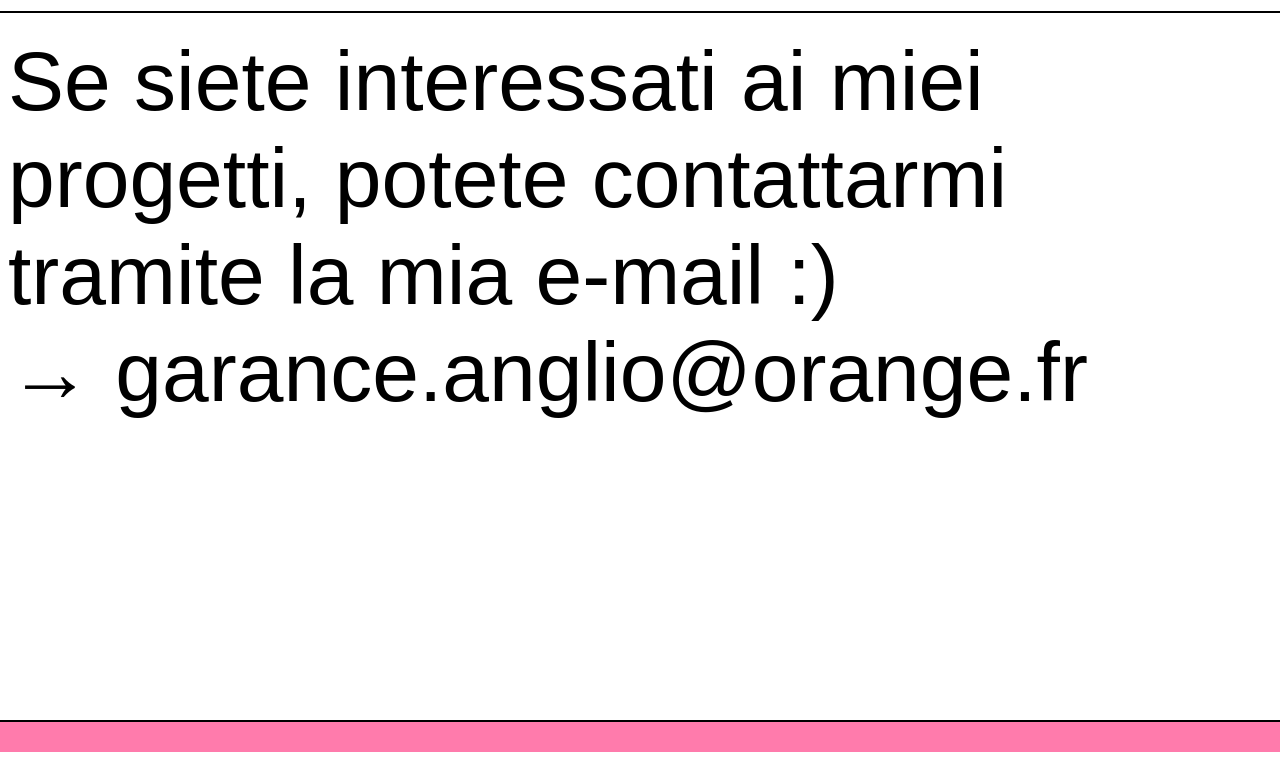
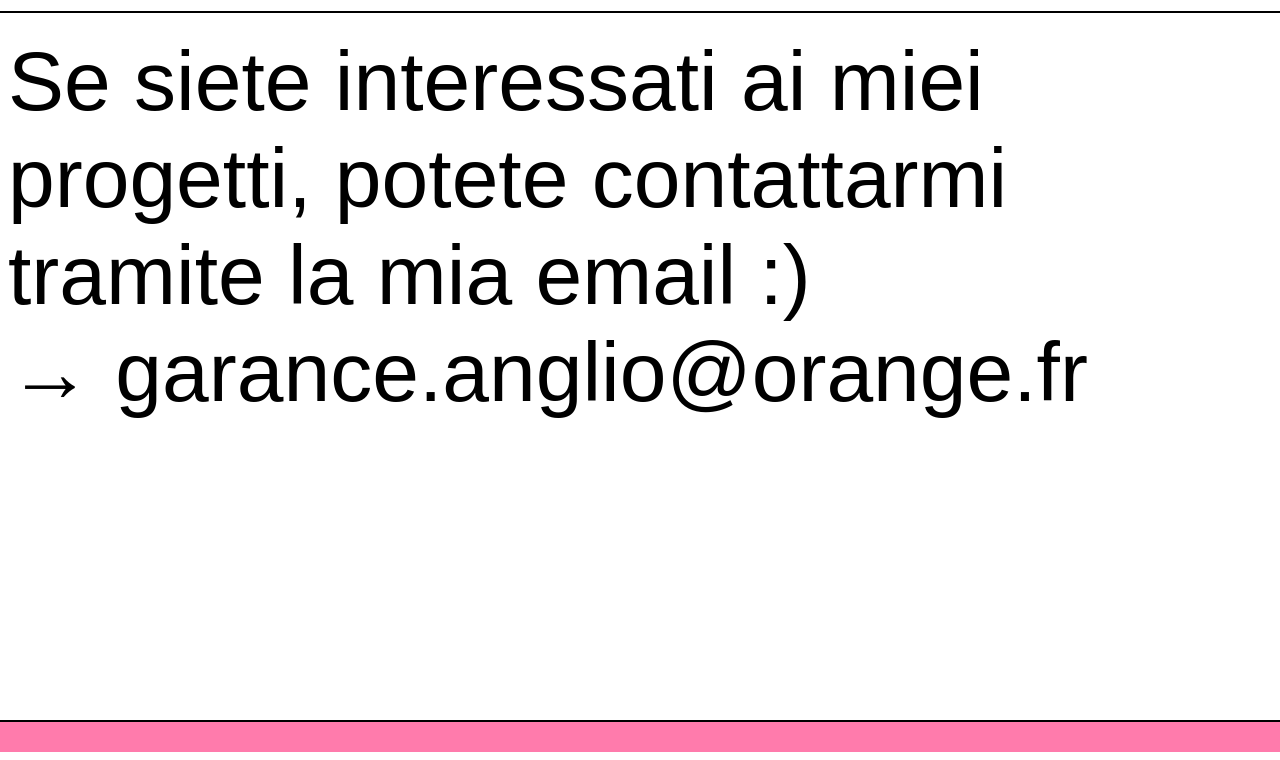
Before and after one commit to garance-anglio/garance-anglio.github.io, a plain HTML site: page contatti.html in a window 1280 px wide. Shown: the part 48-808 px from the top of the page. Drawn offline with Linux system fonts and the light colour scheme; a web font is replaced by a local one.

Commit message:
Add files via upload

```diff
--- a/contatti.html
+++ b/contatti.html
@@ -19,7 +19,7 @@
     </header>
 
      <div class="page-contact">
-            <div class="paragraphe-grand">Se siete interessati ai miei progetti, potete contattarmi tramite la mia e-mail :) <br>→&nbsp;garance.anglio@orange.fr</div>
+            <div class="paragraphe-grand">Se siete interessati ai miei progetti, potete contattarmi tramite la mia email :) <br>→&nbsp;garance.anglio@orange.fr</div>
     </div>
     <footer>
          <div class="footer">
```
